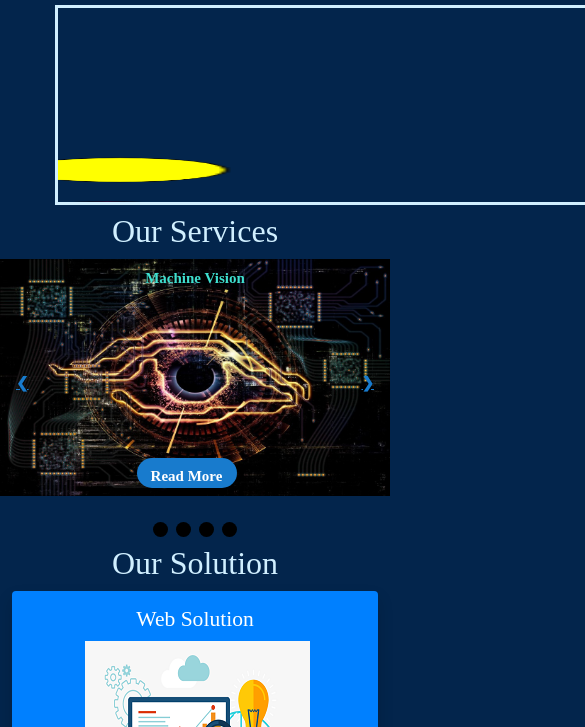
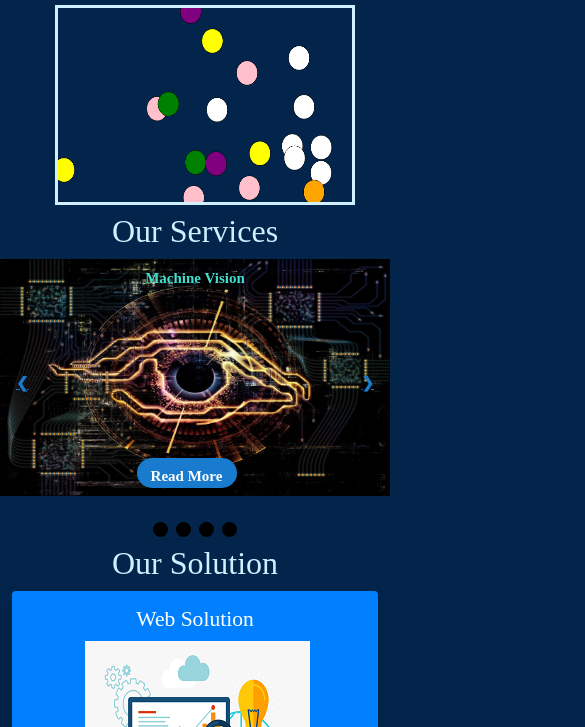
Before and after one commit to arsalmahmood1998/balkhi, a plain HTML site: page index.html in a window 390 px wide. Shown: the part 117-844 px from the top of the page, 585 px wide, since content can reach past the window. Drawn offline with nearby package versions, Linux system fonts and the light colour scheme.

Commit message:
screen setting

```diff
--- a/css/style.css
+++ b/css/style.css
@@ -301,7 +301,7 @@ img {vertical-align: middle;}
 
   	#ballsCanvas, #gameCanvas{
   		height: 200px;
-  		width: 3000px;
+  		width: 300px;
   		margin-left: 14%;
   	}
   	.prev, .next,.text {
```
